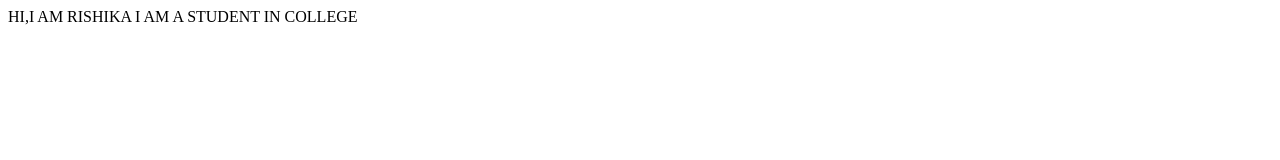
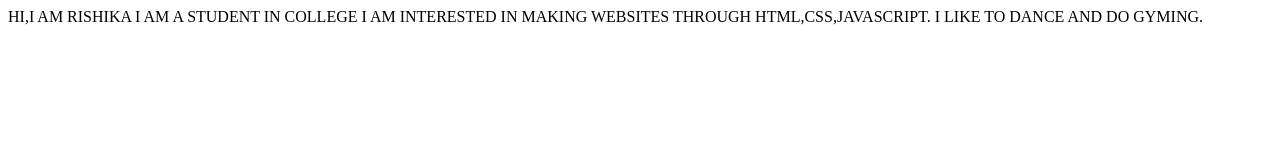
Before and after one commit to rishika808/student-name-site, a plain HTML site: page index.html in a window 1280 px wide. Drawn offline with Linux system fonts and the light colour scheme.

Commit message:
update.interests

```diff
--- a/index.html
+++ b/index.html
@@ -9,5 +9,8 @@
 <body>
     HI,I AM RISHIKA
     I AM A STUDENT IN COLLEGE
+
+    I AM INTERESTED IN MAKING WEBSITES THROUGH HTML,CSS,JAVASCRIPT.
+    I LIKE TO DANCE AND DO GYMING.
 </body>
 </html>
```
